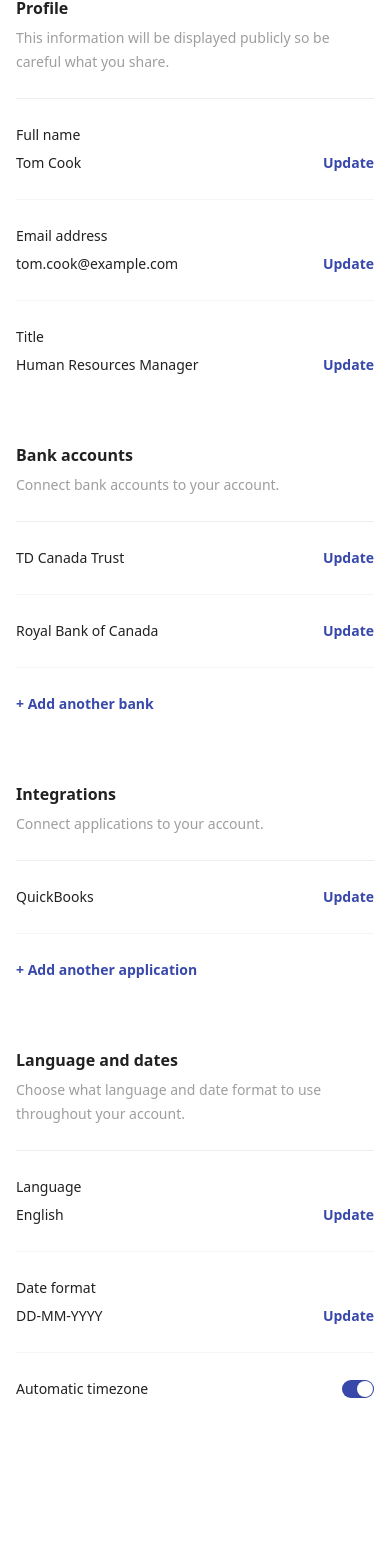
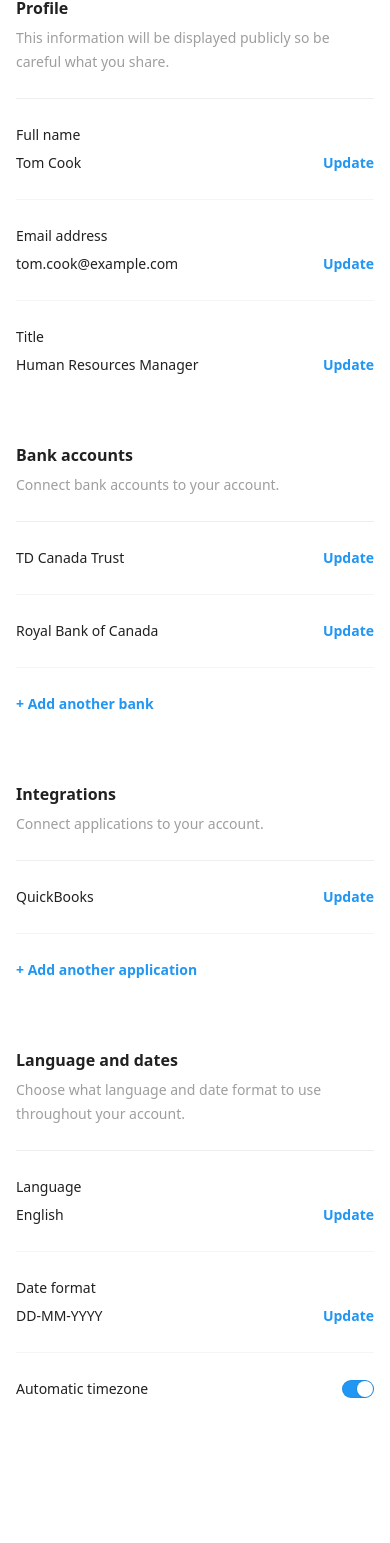
Before and after one commit to Joel-Meizer/334-group-project, a Nuxt app: page /admin in a window 390 px wide. Shown: the part 431-1974 px from the top of the page. Built offline with nearby package versions, Linux system fonts and the light colour scheme.

Commit message:
added logo and colour scheme

```diff
--- a/components/admin.vue
+++ b/components/admin.vue
@@ -6,8 +6,8 @@
         <nav class="flex-none px-4 sm:px-6 lg:px-0">
           <ul role="list" class="flex gap-x-3 gap-y-1 whitespace-nowrap lg:flex-col">
             <li v-for="item in secondaryNavigation" :key="item.name">
-              <a :href="item.href" :class="[item.current ? 'bg-gray-50 text-indigo-600' : 'text-gray-700 hover:text-indigo-600 hover:bg-gray-50', 'group flex gap-x-3 rounded-md py-2 pl-2 pr-3 text-sm leading-6 font-semibold']">
-                <component :is="item.icon" :class="[item.current ? 'text-indigo-600' : 'text-gray-400 group-hover:text-indigo-600', 'h-6 w-6 shrink-0']" aria-hidden="true" />
+              <a :href="item.href" :class="[item.current ? 'bg-gray-50 text-blue-500' : 'text-gray-700 hover:text-blue-500 hover:bg-gray-50', 'group flex gap-x-3 rounded-md py-2 pl-2 pr-3 text-sm leading-6 font-semibold']">
+                <component :is="item.icon" :class="[item.current ? 'text-blue-500' : 'text-gray-400 group-hover:text-blue-500', 'h-6 w-6 shrink-0']" aria-hidden="true" />
                 {{ item.name }}
               </a>
             </li>
@@ -26,21 +26,21 @@
                 <dt class="font-medium text-gray-900 sm:w-64 sm:flex-none sm:pr-6">Full name</dt>
                 <dd class="mt-1 flex justify-between gap-x-6 sm:mt-0 sm:flex-auto">
                   <div class="text-gray-900">Tom Cook</div>
-                  <button type="button" class="font-semibold text-indigo-600 hover:text-indigo-500">Update</button>
+                  <button type="button" class="font-semibold text-blue-500 hover:text-blue-400">Update</button>
                 </dd>
               </div>
               <div class="pt-6 sm:flex">
                 <dt class="font-medium text-gray-900 sm:w-64 sm:flex-none sm:pr-6">Email address</dt>
                 <dd class="mt-1 flex justify-between gap-x-6 sm:mt-0 sm:flex-auto">
                   <div class="text-gray-900">tom.cook@example.com</div>
-                  <button type="button" class="font-semibold text-indigo-600 hover:text-indigo-500">Update</button>
+                  <button type="button" class="font-semibold text-blue-500 hover:text-blue-400">Update</button>
                 </dd>
               </div>
               <div class="pt-6 sm:flex">
                 <dt class="font-medium text-gray-900 sm:w-64 sm:flex-none sm:pr-6">Title</dt>
                 <dd class="mt-1 flex justify-between gap-x-6 sm:mt-0 sm:flex-auto">
                   <div class="text-gray-900">Human Resources Manager</div>
-                  <button type="button" class="font-semibold text-indigo-600 hover:text-indigo-500">Update</button>
+                  <button type="button" class="font-semibold text-blue-500 hover:text-blue-400">Update</button>
                 </dd>
               </div>
             </dl>
@@ -53,16 +53,16 @@
             <ul role="list" class="mt-6 divide-y divide-gray-100 border-t border-gray-200 text-sm leading-6">
               <li class="flex justify-between gap-x-6 py-6">
                 <div class="font-medium text-gray-900">TD Canada Trust</div>
-                <button type="button" class="font-semibold text-indigo-600 hover:text-indigo-500">Update</button>
+                <button type="button" class="font-semibold text-blue-500 hover:text-blue-400">Update</button>
               </li>
               <li class="flex justify-between gap-x-6 py-6">
                 <div class="font-medium text-gray-900">Royal Bank of Canada</div>
-                <button type="button" class="font-semibold text-indigo-600 hover:text-indigo-500">Update</button>
+                <button type="button" class="font-semibold text-blue-500 hover:text-blue-400">Update</button>
               </li>
             </ul>
 
             <div class="flex border-t border-gray-100 pt-6">
-              <button type="button" class="text-sm font-semibold leading-6 text-indigo-600 hover:text-indigo-500"><span aria-hidden="true">+</span> Add another bank</button>
+              <button type="button" class="text-sm font-semibold leading-6 text-blue-500 hover:text-blue-400"><span aria-hidden="true">+</span> Add another bank</button>
             </div>
           </div>
 
@@ -73,12 +73,12 @@
             <ul role="list" class="mt-6 divide-y divide-gray-100 border-t border-gray-200 text-sm leading-6">
               <li class="flex justify-between gap-x-6 py-6">
                 <div class="font-medium text-gray-900">QuickBooks</div>
-                <button type="button" class="font-semibold text-indigo-600 hover:text-indigo-500">Update</button>
+                <button type="button" class="font-semibold text-blue-500 hover:text-blue-400">Update</button>
               </li>
             </ul>
 
             <div class="flex border-t border-gray-100 pt-6">
-              <button type="button" class="text-sm font-semibold leading-6 text-indigo-600 hover:text-indigo-500"><span aria-hidden="true">+</span> Add another application</button>
+              <button type="button" class="text-sm font-semibold leading-6 text-blue-500 hover:text-blue-400"><span aria-hidden="true">+</span> Add another application</button>
             </div>
           </div>
 
@@ -91,20 +91,20 @@
                 <dt class="font-medium text-gray-900 sm:w-64 sm:flex-none sm:pr-6">Language</dt>
                 <dd class="mt-1 flex justify-between gap-x-6 sm:mt-0 sm:flex-auto">
                   <div class="text-gray-900">English</div>
-                  <button type="button" class="font-semibold text-indigo-600 hover:text-indigo-500">Update</button>
+                  <button type="button" class="font-semibold text-blue-500 hover:text-blue-400">Update</button>
                 </dd>
               </div>
               <div class="pt-6 sm:flex">
                 <dt class="font-medium text-gray-900 sm:w-64 sm:flex-none sm:pr-6">Date format</dt>
                 <dd class="mt-1 flex justify-between gap-x-6 sm:mt-0 sm:flex-auto">
                   <div class="text-gray-900">DD-MM-YYYY</div>
-                  <button type="button" class="font-semibold text-indigo-600 hover:text-indigo-500">Update</button>
+                  <button type="button" class="font-semibold text-blue-500 hover:text-blue-400">Update</button>
                 </dd>
               </div>
               <SwitchGroup as="div" class="flex pt-6">
                 <SwitchLabel as="dt" class="flex-none pr-6 font-medium text-gray-900 sm:w-64" passive>Automatic timezone</SwitchLabel>
                 <dd class="flex flex-auto items-center justify-end">
-                  <Switch v-model="automaticTimezoneEnabled" :class="[automaticTimezoneEnabled ? 'bg-indigo-600' : 'bg-gray-200', 'flex w-8 cursor-pointer rounded-full p-px ring-1 ring-inset ring-gray-900/5 transition-colors duration-200 ease-in-out focus-visible:outline focus-visible:outline-2 focus-visible:outline-offset-2 focus-visible:outline-indigo-600']">
+                  <Switch v-model="automaticTimezoneEnabled" :class="[automaticTimezoneEnabled ? 'bg-blue-500' : 'bg-gray-200', 'flex w-8 cursor-pointer rounded-full p-px ring-1 ring-inset ring-gray-900/5 transition-colors duration-200 ease-in-out focus-visible:outline focus-visible:outline-2 focus-visible:outline-offset-2 focus-visible:outline-blue-500']">
                     <span aria-hidden="true" :class="[automaticTimezoneEnabled ? 'translate-x-3.5' : 'translate-x-0', 'h-4 w-4 transform rounded-full bg-white shadow-sm ring-1 ring-gray-900/5 transition duration-200 ease-in-out']" />
                   </Switch>
                 </dd>
--- a/components/feature-section-1.vue
+++ b/components/feature-section-1.vue
@@ -2,7 +2,7 @@
     <div class="bg-white py-24 sm:py-32">
       <div class="mx-auto max-w-7xl px-6 lg:px-8">
         <div class="mx-auto max-w-2xl lg:text-center">
-          <h2 class="text-base font-semibold leading-7 text-indigo-600">Plan easier</h2>
+          <h2 class="text-base font-semibold leading-7 text-blue-500">Plan easier</h2>
           <p class="mt-2 text-3xl font-bold tracking-tight text-gray-900 sm:text-4xl">Everything you need to succeed in your meal planning</p>
           <p class="mt-6 text-lg leading-8 text-gray-600">Offering personalized meal planning solutions, utilizing cutting-edge technology to streamline organization and optimize nutrition. Let us simplify your meal planning journey, tailored to your preferences and dietary needs.</p>
         </div>
@@ -10,7 +10,7 @@
           <dl class="grid max-w-xl grid-cols-1 gap-x-8 gap-y-10 lg:max-w-none lg:grid-cols-2 lg:gap-y-16">
             <div v-for="feature in features" :key="feature.name" class="relative pl-16">
               <dt class="text-base font-semibold leading-7 text-gray-900">
-                <div class="absolute left-0 top-0 flex h-10 w-10 items-center justify-center rounded-lg bg-indigo-600">
+                <div class="absolute left-0 top-0 flex h-10 w-10 items-center justify-center rounded-lg bg-blue-500">
                   <component :is="feature.icon" class="h-6 w-6 text-white" aria-hidden="true" />
                 </div>
                 {{ feature.name }}
--- a/components/footer-file.vue
+++ b/components/footer-file.vue
@@ -5,7 +5,7 @@
         <div class="grid grid-cols-1 md:grid-flow-col md:auto-rows-min md:grid-cols-12 md:gap-x-8 md:gap-y-16">
           <!-- Image section -->
           <div class="col-span-1 md:col-span-2 lg:col-start-1 lg:row-start-1">
-            <img src="https://tailwindui.com/img/logos/mark.svg?color=indigo&shade=600" alt="" class="h-8 w-auto" />
+            <img src="@\StockImages\frideMatewhiteBG.png" alt="" class="h-12 w-auto" />
           </div>
 
           <!-- Sitemap sections -->
@@ -44,9 +44,9 @@
             <p class="mt-6 text-sm text-gray-500">The latest deals and savings, sent to your inbox weekly.</p>
             <form class="mt-2 flex sm:max-w-md">
               <label for="email-address" class="sr-only">Email address</label>
-              <input id="email-address" type="text" autocomplete="email" required="" class="w-full min-w-0 appearance-none rounded-md border border-gray-300 bg-white px-4 py-2 text-base text-gray-900 placeholder-gray-500 shadow-sm focus:border-indigo-500 focus:outline-none focus:ring-1 focus:ring-indigo-500" />
+              <input id="email-address" type="text" autocomplete="email" required="" class="w-full min-w-0 appearance-none rounded-md border border-gray-300 bg-white px-4 py-2 text-base text-gray-900 placeholder-gray-500 shadow-sm focus:border-blue-400 focus:outline-none focus:ring-1 focus:ring-blue-400" />
               <div class="ml-4 flex-shrink-0">
-                <button type="submit" class="flex w-full items-center justify-center rounded-md border border-transparent bg-indigo-600 px-4 py-2 text-base font-medium text-white shadow-sm hover:bg-indigo-700 focus:outline-none focus:ring-2 focus:ring-indigo-500 focus:ring-offset-2">Sign up</button>
+                <button type="submit" class="flex w-full items-center justify-center rounded-md border border-transparent bg-blue-500 px-4 py-2 text-base font-medium text-white shadow-sm hover:bg-blue-600 focus:outline-none focus:ring-2 focus:ring-blue-400 focus:ring-offset-2">Sign up</button>
               </div>
             </form>
           </div>
--- a/components/home-page.vue
+++ b/components/home-page.vue
@@ -1,7 +1,7 @@
 <template>
     <div class="bg-white">
-      <div class="relative isolate overflow-hidden bg-gradient-to-b from-indigo-100/20 pt-14">
-        <div class="absolute inset-y-0 right-1/2 -z-10 -mr-96 w-[200%] origin-top-right skew-x-[-30deg] bg-white shadow-xl shadow-indigo-600/10 ring-1 ring-indigo-50 sm:-mr-80 lg:-mr-96" aria-hidden="true" />
+      <div class="relative isolate overflow-hidden bg-gradient-to-b from-blue-100/20 pt-14">
+        <div class="absolute inset-y-0 right-1/2 -z-10 -mr-96 w-[200%] origin-top-right skew-x-[-30deg] bg-white shadow-xl shadow-blue-600/10 ring-1 ring-blue-50 sm:-mr-80 lg:-mr-96" aria-hidden="true" />
         <div class="mx-auto max-w-7xl px-6 py-32 sm:py-40 lg:px-8">
           <div class="mx-auto max-w-2xl lg:mx-0 lg:grid lg:max-w-none lg:grid-cols-2 lg:gap-x-16 lg:gap-y-6 xl:grid-cols-1 xl:grid-rows-1 xl:gap-x-8">
             <h1 class="max-w-2xl text-4xl font-bold tracking-tight text-gray-900 sm:text-6xl lg:col-span-2 xl:col-auto">Organising your meal plans in a modern way.</h1>
--- a/components/meal-plans.vue
+++ b/components/meal-plans.vue
@@ -61,7 +61,7 @@
   ]
   </script>
 
-  <style>
+<style>
     .hoverStyling {
         border-radius: 5px;
         box-shadow: 5px 8px 10px gray;
--- a/components/order-history.vue
+++ b/components/order-history.vue
@@ -58,11 +58,11 @@
                   </Menu>
 
                   <div class="hidden lg:col-span-2 lg:flex lg:items-center lg:justify-end lg:space-x-4">
-                    <a :href="order.href" class="flex items-center justify-center rounded-md border border-gray-300 bg-white px-2.5 py-2 text-sm font-medium text-gray-700 shadow-sm hover:bg-gray-50 focus:outline-none focus:ring-2 focus:ring-indigo-500 focus:ring-offset-2">
+                    <a :href="order.href" class="flex items-center justify-center rounded-md border border-gray-300 bg-white px-2.5 py-2 text-sm font-medium text-gray-700 shadow-sm hover:bg-gray-50 focus:outline-none focus:ring-2 focus:ring-blue-400 focus:ring-offset-2">
                       <span>View Order</span>
                       <span class="sr-only">{{ order.number }}</span>
                     </a>
-                    <a :href="order.invoiceHref" class="flex items-center justify-center rounded-md border border-gray-300 bg-white px-2.5 py-2 text-sm font-medium text-gray-700 shadow-sm hover:bg-gray-50 focus:outline-none focus:ring-2 focus:ring-indigo-500 focus:ring-offset-2">
+                    <a :href="order.invoiceHref" class="flex items-center justify-center rounded-md border border-gray-300 bg-white px-2.5 py-2 text-sm font-medium text-gray-700 shadow-sm hover:bg-gray-50 focus:outline-none focus:ring-2 focus:ring-blue-400 focus:ring-offset-2">
                       <span>View Invoice</span>
                       <span class="sr-only">for order {{ order.number }}</span>
                     </a>
@@ -96,10 +96,10 @@
 
                       <div class="mt-6 flex items-center space-x-4 divide-x divide-gray-200 border-t border-gray-200 pt-4 text-sm font-medium sm:ml-4 sm:mt-0 sm:border-none sm:pt-0">
                         <div class="flex flex-1 justify-center">
-                          <a :href="product.href" class="whitespace-nowrap text-indigo-600 hover:text-indigo-500">View shopping list</a>
+                          <a :href="product.href" class="whitespace-nowrap text-blue-500 hover:text-blue-400">View shopping list</a>
                         </div>
                         <div class="flex flex-1 justify-center pl-4">
-                          <a href="#" class="whitespace-nowrap text-indigo-600 hover:text-indigo-500">Order again</a>
+                          <a href="#" class="whitespace-nowrap text-blue-500 hover:text-blue-400">Order again</a>
                         </div>
                       </div>
                     </div>
--- a/components/register-login.vue
+++ b/components/register-login.vue
@@ -2,7 +2,7 @@
 <div style="margin-top: 200px; margin-bottom: auto">
     <div class="flex min-h-full flex-1 flex-col justify-center px-6 py-12 lg:px-8">
       <div class="sm:mx-auto sm:w-full sm:max-w-sm">
-        <img class="mx-auto h-10 w-auto" src="https://tailwindui.com/img/logos/mark.svg?color=indigo&shade=600" alt="Your Company" />
+        <img class="mx-auto h-20 w-auto" src="@\StockImages\frideMatewhiteBG.png" alt="Your Company" />
         <h2 class="mt-10 text-center text-2xl font-bold leading-9 tracking-tight text-gray-900">Sign in to your account</h2>
       </div>
 
@@ -11,7 +11,7 @@
           <div>
             <label for="email" class="block text-sm font-medium leading-6 text-gray-900">Email address</label>
             <div class="mt-2">
-              <input v-model="email" id="email" name="email" type="email" autocomplete="email" required="" class="block w-full rounded-md border-0 py-1.5 text-gray-900 shadow-sm ring-1 ring-inset ring-gray-300 placeholder:text-gray-400 focus:ring-2 focus:ring-inset focus:ring-indigo-600 sm:text-sm sm:leading-6" />
+              <input v-model="email" id="email" name="email" type="email" autocomplete="email" required="" class="block w-full rounded-md border-0 py-1.5 text-gray-900 shadow-sm ring-1 ring-inset ring-gray-300 placeholder:text-gray-400 focus:ring-2 focus:ring-inset focus:ring-blue-500 sm:text-sm sm:leading-6" />
             </div>
           </div>
 
@@ -19,23 +19,23 @@
             <div class="flex items-center justify-between">
               <label for="password" class="block text-sm font-medium leading-6 text-gray-900">Password</label>
               <div class="text-sm">
-                <a href="#" class="font-semibold text-indigo-600 hover:text-indigo-500">Forgot password?</a>
+                <a href="#" class="font-semibold text-blue-500 hover:text-blue-600">Forgot password?</a>
               </div>
             </div>
             <div class="mt-2">
-              <input v-model="password" id="password" name="password" type="password" autocomplete="current-password" required="" class="block w-full rounded-md border-0 py-1.5 text-gray-900 shadow-sm ring-1 ring-inset ring-gray-300 placeholder:text-gray-400 focus:ring-2 focus:ring-inset focus:ring-indigo-600 sm:text-sm sm:leading-6" />
+              <input v-model="password" id="password" name="password" type="password" autocomplete="current-password" required="" class="block w-full rounded-md border-0 py-1.5 text-gray-900 shadow-sm ring-1 ring-inset ring-gray-300 placeholder:text-gray-400 focus:ring-2 focus:ring-inset focus:ring-blue-500 sm:text-sm sm:leading-6" />
             </div>
           </div>
 
           <div>
-            <button @click="login()" class="flex w-full justify-center rounded-md bg-indigo-600 px-3 py-1.5 text-sm font-semibold leading-6 text-white shadow-sm hover:bg-indigo-500 focus-visible:outline focus-visible:outline-2 focus-visible:outline-offset-2 focus-visible:outline-indigo-600">Sign in</button>
+            <button @click="login()" class="flex w-full justify-center rounded-md bg-blue-500 px-3 py-1.5 text-sm font-semibold leading-6 text-white shadow-sm hover:bg-blue-600 focus-visible:outline focus-visible:outline-2 focus-visible:outline-offset-2 focus-visible:outline-blue-500">Sign in</button>
           </div>
         </form>
 
         <p class="mt-10 text-center text-sm text-gray-500">
           Not a member?
           {{ ' ' }}
-          <a href="#" class="font-semibold leading-6 text-indigo-600 hover:text-indigo-500">Start a 14 day free trial</a>
+          <a href="#" class="font-semibold leading-6 text-blue-500 hover:text-blue-600">Start a 14 day free trial</a>
         </p>
       </div>
     </div>
--- a/components/topnav.vue
+++ b/components/topnav.vue
@@ -72,8 +72,8 @@
       <div class="hidden lg:fixed lg:inset-y-0 lg:z-50 lg:flex lg:w-72 lg:flex-col">
         <!-- Sidebar component, swap this element with another sidebar if you like -->
         <div class="flex grow flex-col gap-y-5 overflow-y-auto bg-gray-900 px-6 pb-4">
-          <div class="flex h-16 shrink-0 items-center">
-            <img class="h-8 w-auto" src="https://tailwindui.com/img/logos/mark.svg?color=indigo&shade=500" alt="Your Company" />
+          <div class="flex h-16 shrink-0 items-center pt-4">
+            <img class="h-12 w-auto rounded" src="@\StockImages\frideMatewhiteBG.png" alt="Your Company" />
           </div>
           <nav class="flex flex-1 flex-col">
             <ul role="list" class="flex flex-1 flex-col gap-y-7">
```
Also changed, not shown: StockImages/frideMatewhiteBG.png (added).
